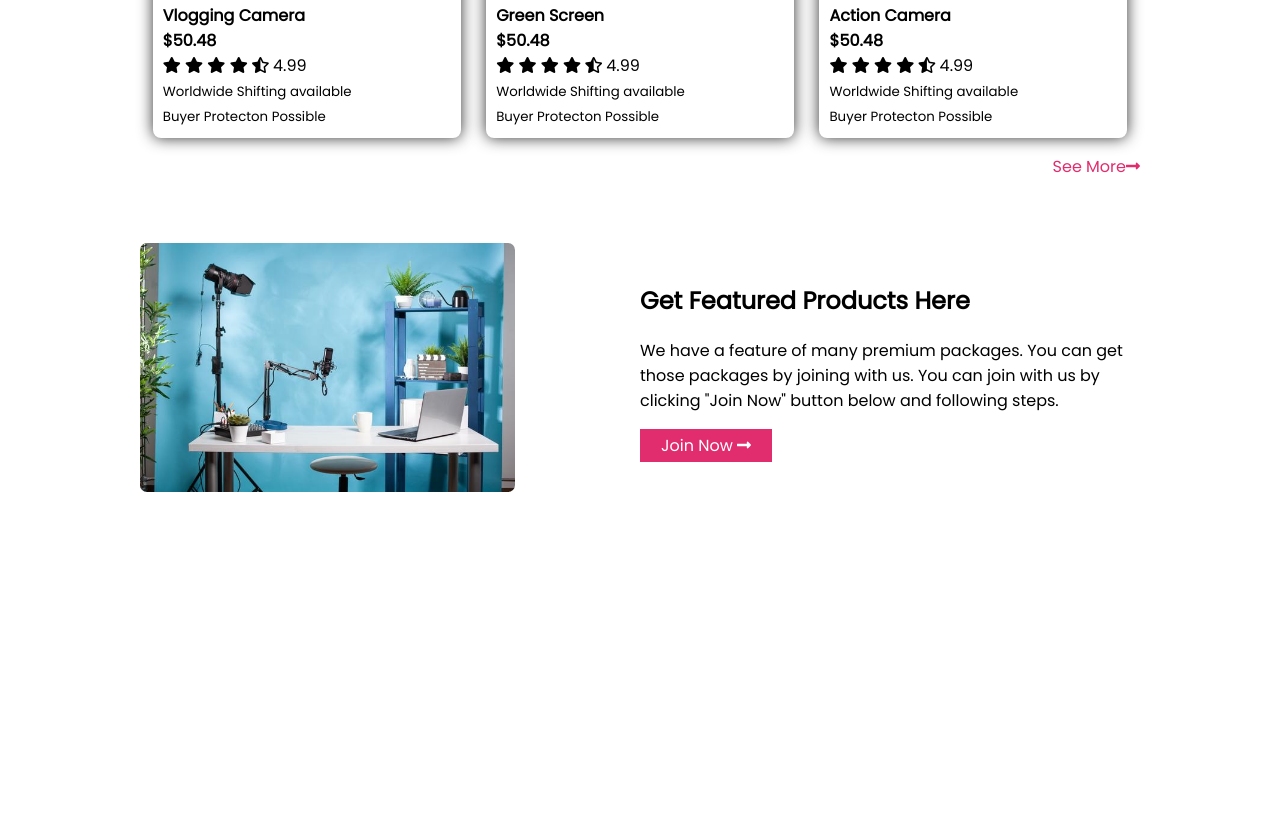
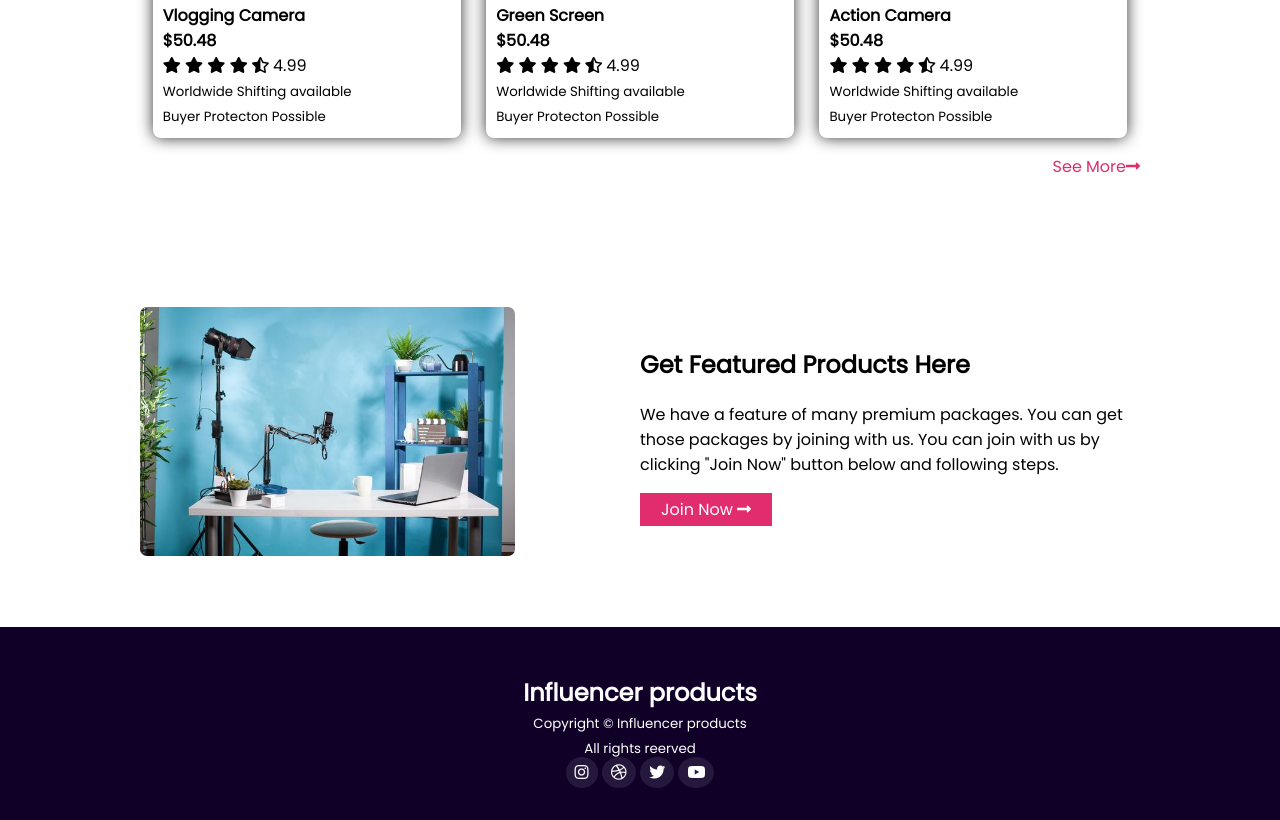
Before and after one commit to shakib-mia/Assignment-2, a plain HTML site: page index.html in a window 1280 px wide. Shown: the part 1977-2797 px from the top of the page. Before the commit the page ends 2476 px from the top, so only its background shows below. Drawn offline with Linux system fonts and the light colour scheme.

Commit message:
irresponsive completed

```diff
--- a/Assets/styles/style.css
+++ b/Assets/styles/style.css
@@ -57,6 +57,10 @@ header {
     padding: 20px 0;
 }
 
+.logo {
+    font-weight: 800;
+}
+
 
 /* nav {
 order: -1;
@@ -107,6 +111,11 @@ nav ul li a {
 .heading-section img {
     width: 80%;
     margin-left: 10px;
+}
+
+.heading-section img:hover {
+    transform: rotate(60deg);
+    transition: 1s ease;
 }
 
 
@@ -161,6 +170,10 @@ nav ul li a {
     featured product section
 ================================*/
 
+.featured-products {
+    padding: 4rem 0;
+}
+
 .featured-products img {
     width: 75%;
     border-radius: 7px;
@@ -183,4 +196,17 @@ footer {
     text-align: center;
     color: white;
     background-color: #100027;
+    padding: 3rem 0;
 }
+
+footer h2 {
+    font-weight: bold;
+}
+
+.social {
+    background-color: #26183c;
+    text-decoration: none;
+    color: white;
+    padding: 4px 9px;
+    border-radius: 50%;
+}
--- a/index.html
+++ b/index.html
@@ -248,7 +248,15 @@
             </div>
         </section>
     </main>
-    <footer></footer>
+    <footer>
+        <h2>Influencer products</h2>
+        <p><small>Copyright &copy; Influencer products</small></p>
+        <p><small>All rights reerved</small></p>
+        <a class="social" href="#"><i class="fab fa-instagram"></i></a>
+        <a class="social" href="#"><i class="fab fa-dribbble"></i></a>
+        <a class="social" href="#"><i class="fab fa-twitter"></i></a>
+        <a class="social" href="#"><i class="fab fa-youtube"></i></a>
+    </footer>
 </body>
 
 </html>
```
